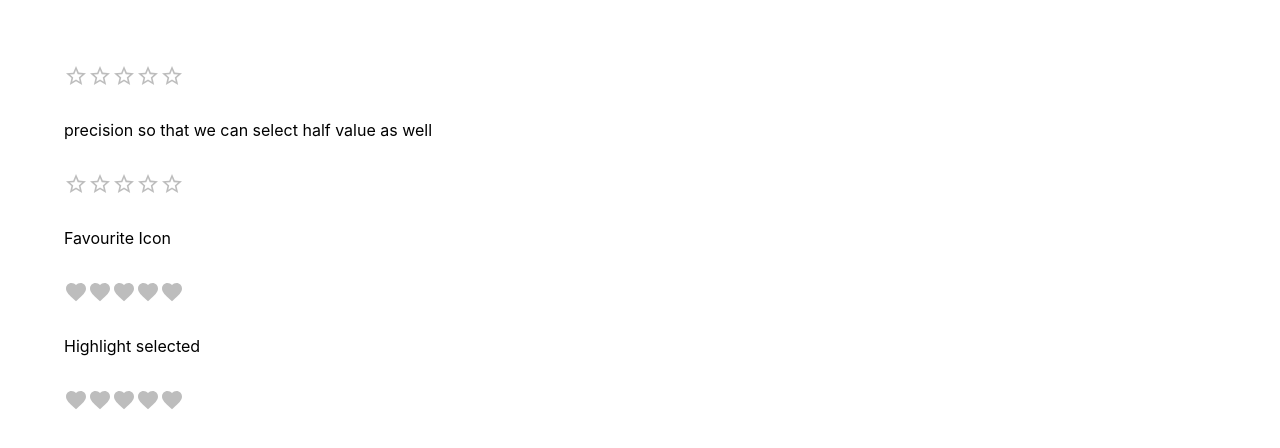
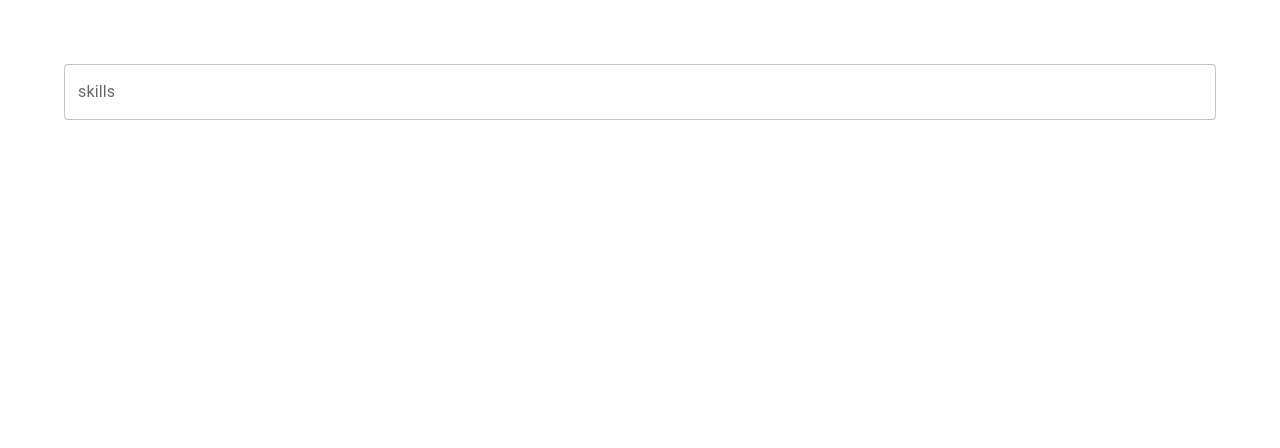
Before and after one commit to shubham-mhatre/react-typescript-material-ui, a React (Create React App) app: page / in a window 1280 px wide. Shown: the top 448 px of the page. Built offline with nearby package versions, Linux system fonts and the light colour scheme.

Commit message:
material ui autocomplete

```diff
--- a/src/App.tsx
+++ b/src/App.tsx
@@ -8,6 +8,7 @@
 import MuiCheckBox from './Components/MuiCheckBox';
 import MuiSwitch from './Components/MuiSwitch';
 import MuiRating from './Components/MuiRating';
+import MuiAutoComplete from './Components/MuiAutoComplete';
 
 function App() {
   return (
@@ -19,7 +20,8 @@
       {/* <MuiRadioButton/> */}
       {/* <MuiCheckBox/> */}
       {/* <MuiSwitch /> */}
-      <MuiRating />
+      {/* <MuiRating /> */}
+      <MuiAutoComplete />
     </div>
   );
 }
--- /dev/null
+++ b/src/Components/MuiAutoComplete.tsx
@@ -0,0 +1,22 @@
+import React, { useState } from 'react'
+import { Stack, Autocomplete, TextField } from '@mui/material'
+
+const skills = ['html', 'javascript', 'typescript', 'java'];
+const MuiAutoComplete = () => {
+
+    const [value, setValue] = useState<string | null>(null);
+    console.log({value});
+    return (
+        <Stack spacing={2}>
+            <Autocomplete
+                options={skills}
+                renderInput={(params) => <TextField {...params} label="skills" />}
+                value={value}
+                onChange={(event: any, newValue: string | null) => setValue(newValue)}
+                freeSolo/> {/*with this we can add value those are not present in options*/}
+
+        </Stack>
+    )
+}
+
+export default MuiAutoComplete
```
